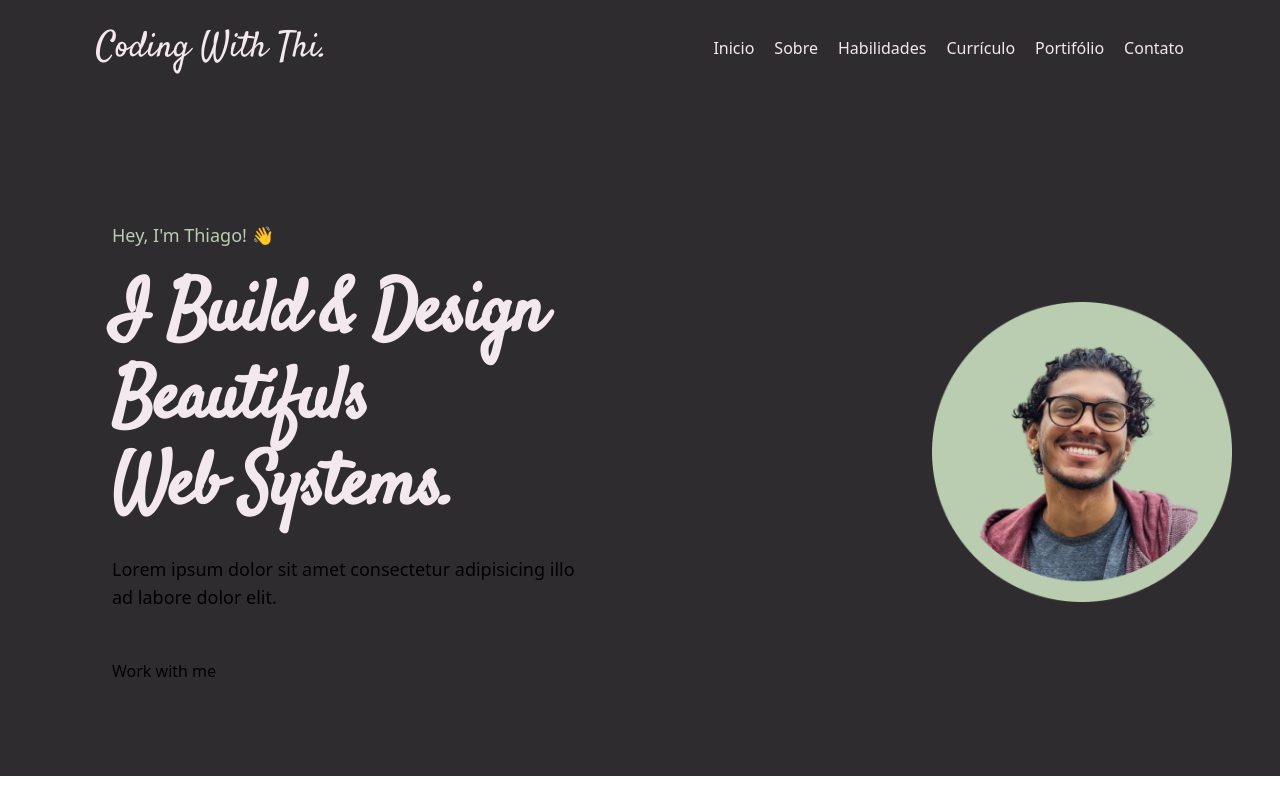
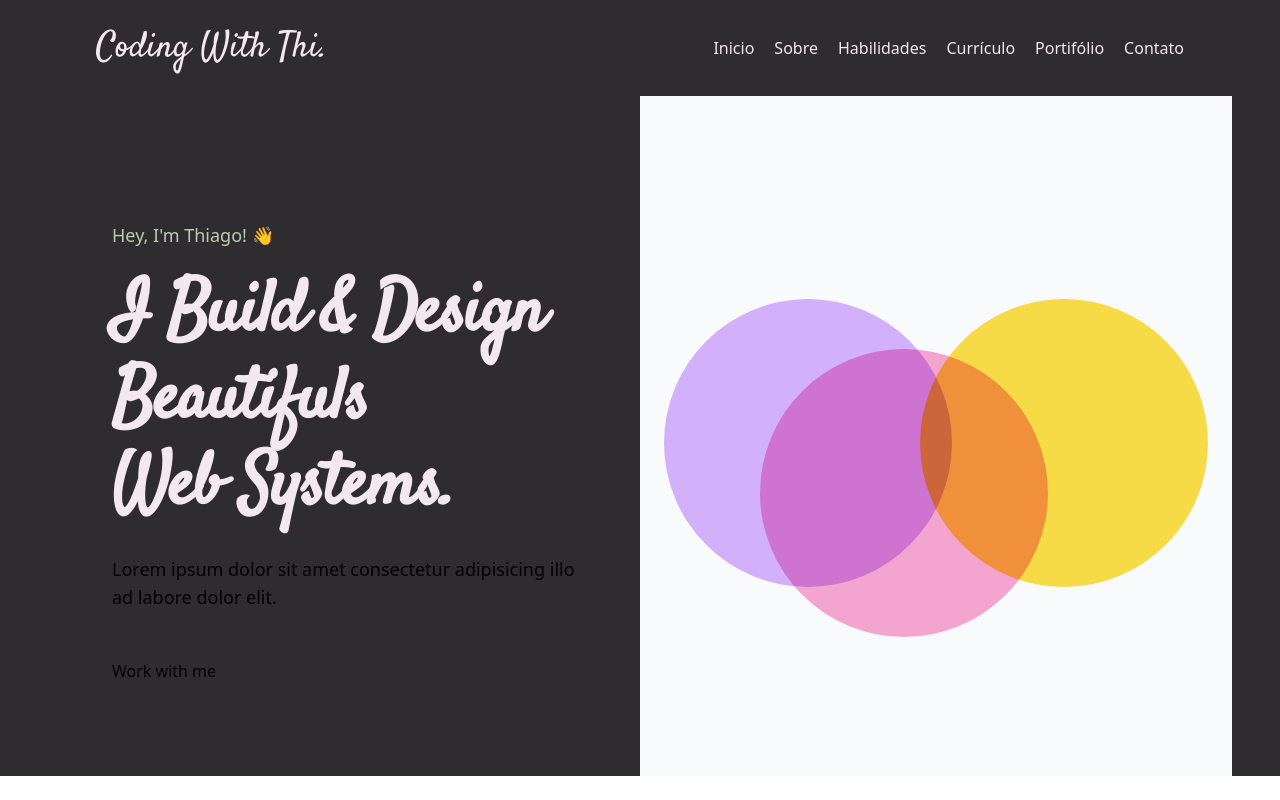
Before and after one commit to codingwiththi/portifolio, a Next.js app: page / in a window 1280 px wide. Built offline with nearby package versions, Linux system fonts and the light colour scheme.

Commit message:
Update Hero.js

```diff
--- a/components/Hero.js
+++ b/components/Hero.js
@@ -29,7 +29,12 @@ function Hero() {
               </button>
             </div>
           </div>
-          <div className="hidden lg:flex flex-1 justify-end items-center h-full">
+          <div className=" min-h-screen lg:flex flex-1 justify-center items-center  bg-gray-50">
+            <div className="relative w-full max-w-lg px-16">
+              <div className="absolute top-0 -left-4 w-72 h-72 bg-purple-300 rounded-full mix-blend-multiply"></div>
+              <div className="absolute top-0 -right-4 w-72 h-72 bg-yellow-300 rounded-full mix-blend-multiply"></div>
+              <div className="absolute -bottom-8 left-20 w-72 h-72 bg-pink-300 rounded-full mix-blend-multiply"></div>
+              <div className="opacity-0">
                 <Image
                   src={WomanImg}
                   alt=""
@@ -41,6 +46,8 @@ function Hero() {
               </div>
             </div>
           </div>
+        </div>
+      </div>
     </section>
   );
 }
```
Lines whose indentation alone changed are shown as unchanged.
